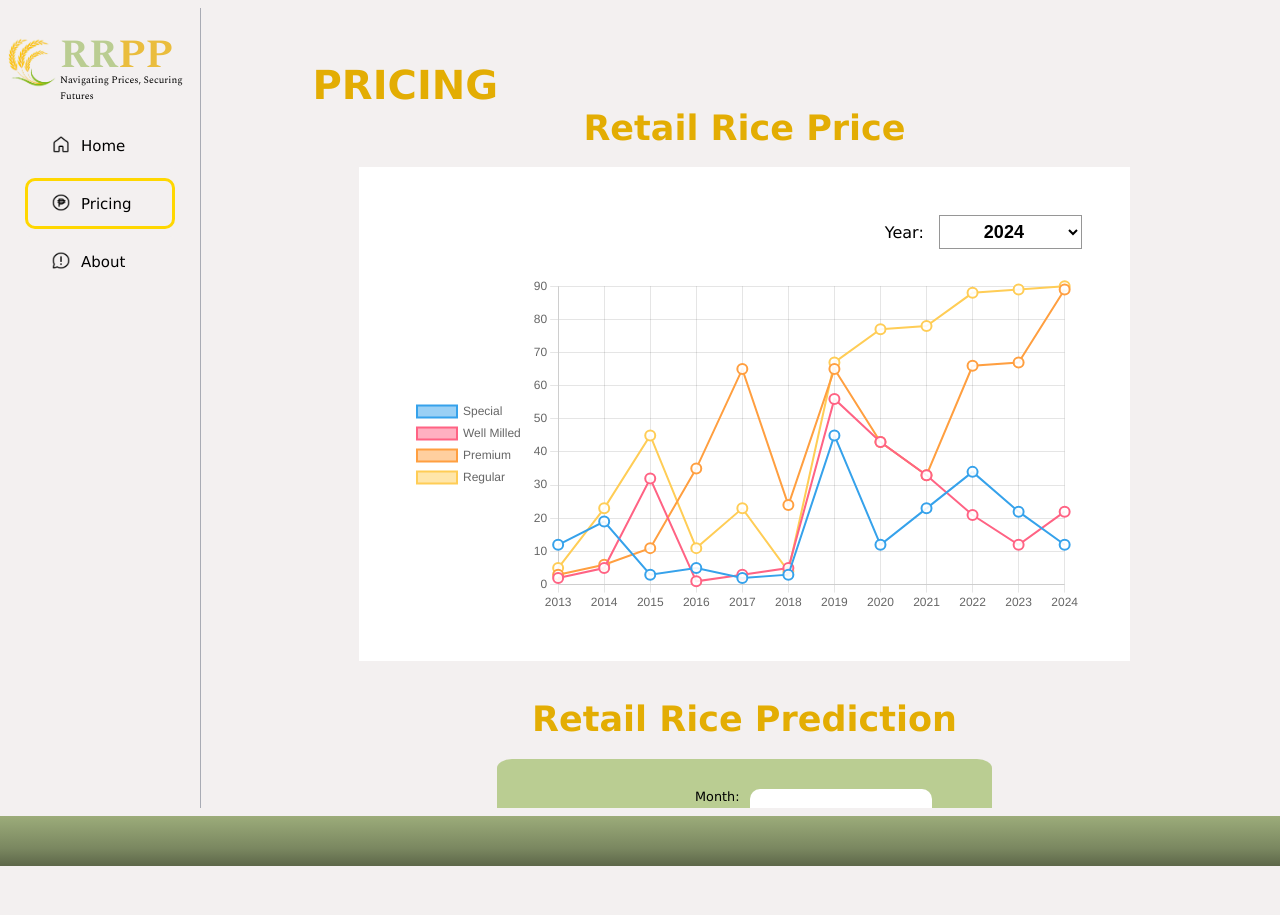
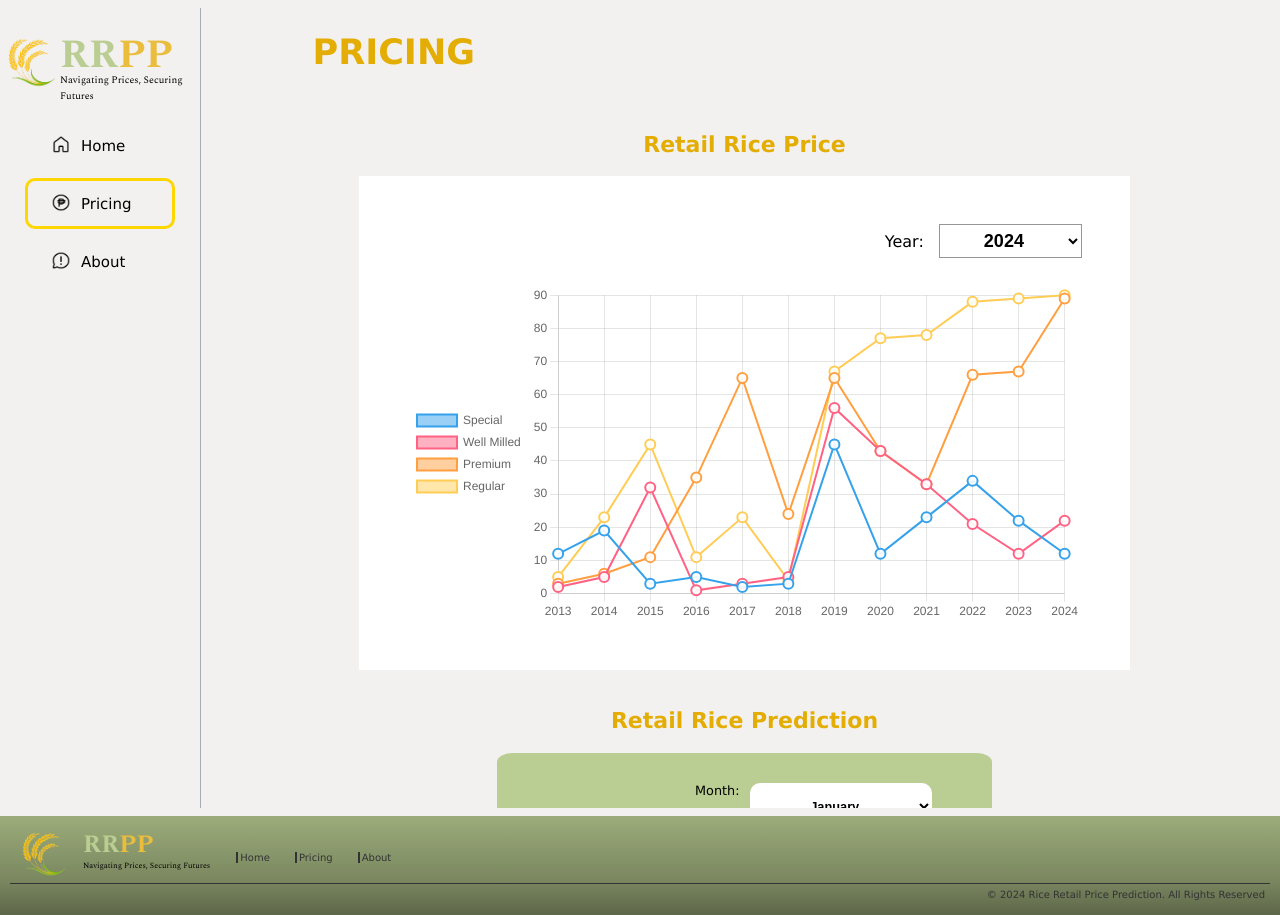
Before and after one commit to Kristel-Salazar/Rice-Price-Prediction, a website: page Pricing.html in a window 1280 px wide. Before the commit the page ends 866 px from the top, so only its background shows below. Drawn offline with nearby package versions, Linux system fonts and the light colour scheme.

Commit message:
fully functional footer for Home and Pricing page

```diff
--- a/Pricing.html
+++ b/Pricing.html
@@ -67,16 +67,16 @@
           </a>
         </nav>
       </div>
-      </div>
       <div class="body">
         <div class="main-content">
-
           <div class="content-wrapper">
-              <div id="pop-up"  style="display:none;" class="pop-up-container" >
+            <div id="pop-up" style="display: none" class="pop-up-container">
               <div class="pop-up-window">
                 <section class="pop-up-window-layout">
                   <div class="close-button-container">
-                      <button class="close-button" onclick='hideDiv()'>&#x2715;</button>
+                    <button class="close-button" onclick="hideDiv()">
+                      &#x2715;
+                    </button>
                   </div>
                   <div class="pop-up-Header">
                     <h1>Predicted Retail Price</h1>
@@ -88,19 +88,20 @@
                     <div class="container">December</div>
                   </div>
                   <div class="pop-up-Year">
-                      <p>Year: </p>
+                    <p>Year:</p>
                   </div>
                   <div class="pop-up-Year-item">
                     <div class="container">2024</div>
                   </div>
                   <div class="pop-up-RiceType">
-                      <p>Rice Type: </p>
+                    <p>Rice Type:</p>
                   </div>
                   <div class="pop-up-RiceType-item">
                     <div class="container">Premium</div>
                   </div>
                   <div class="pop-up-RetailPrice">
-                      <p>Retail Price (per/kg): </p><br>
+                    <p>Retail Price (per/kg):</p>
+                    <br />
                   </div>
                   <div class="pop-up-RetailPrice--item">
                     <div class="container">50.00</div>
@@ -131,7 +132,7 @@
                 <h2>Retail Rice Prediction</h2>
                 <div class="retail-rice-prediction-container">
                   <section class="retail-rice-prediction-layout">
-                          <div class="month-text"><p>Month: </p></div>
+                    <div class="month-text"><p>Month:</p></div>
                     <div class="month-item">
                       <select name="year-options" id="" class="start-year">
                         <option value="2024">January</option>
@@ -147,7 +148,7 @@
                         <option value="2021">December</option>
                       </select>
                     </div>
-                          <div class="ricetype-text"><p>Rice Type: </p></div>
+                    <div class="ricetype-text"><p>Rice Type:</p></div>
                     <div class="ricetype-item">
                       <select name="year-options" id="" class="start-year">
                         <option value="2024">Regular</option>
@@ -156,7 +157,7 @@
                         <option value="2021">Special</option>
                       </select>
                     </div>
-                          <div class="season-text"><p>Year: </p></div>
+                    <div class="season-text"><p>Year:</p></div>
                     <div class="season-item">
                       <select name="year-options" id="" class="start-year">
                         <option value="2024">2024</option>
@@ -164,7 +165,13 @@
                       </select>
                     </div>
                     <div class="prediction-button">
-                            <input type="button" name="answer" value="Predict" class="predict-button" onclick="showDiv()" />
+                      <input
+                        type="button"
+                        name="answer"
+                        value="Predict"
+                        class="predict-button"
+                        onclick="showDiv()"
+                      />
                     </div>
                   </section>
                 </div>
@@ -174,7 +181,38 @@
         </div>
       </div>
       <div class="footer">
-        <div class="footer-container"></div>
+        <div class="footer-container">
+          <section class="footer-layout">
+            <div>
+              <section class="layout">
+                <div class="logo">
+                  <img src="./img/logo.png" class="img_logo" />
+                </div>
+                <div class="logo-text-container">
+                  <div class="text-logo">
+                    <span style="color: #bacd92">RR</span
+                    ><span style="color: #eabd3d">PP</span>
+                  </div>
+                </div>
+                <div class="subtitle-container">
+                  <div class="text-content">
+                    <div class="subtitle">
+                      Navigating Prices, Securing Futures
+                    </div>
+                  </div>
+                </div>
+              </section>
+            </div>
+            <div class="grow1">
+              <a href="./index.html">Home</a>
+              <a href="./Pricing.html">Pricing</a>
+              <a href="./About.html">About</a>
+            </div>
+          </section>
+          <div class="footer-copyright">
+            <p>© 2024 Rice Retail Price Prediction. All Rights Reserved</p>
+          </div>
+        </div>
       </div>
     </section>
     <script>
@@ -195,62 +233,78 @@
       });
 
       // chart script
-const ctx = document.getElementById('retail-price-chart');
+      const ctx = document.getElementById("retail-price-chart");
 
       new Chart(ctx, {
-  type: 'line',
+        type: "line",
         data: {
-    labels: ['2013', '2014', '2015', '2016', '2017', '2018', '2019', '2020', '2021', '2022', '2023', '2024'],
-    datasets: [{
-      label: 'Special',
+          labels: [
+            "2013",
+            "2014",
+            "2015",
+            "2016",
+            "2017",
+            "2018",
+            "2019",
+            "2020",
+            "2021",
+            "2022",
+            "2023",
+            "2024",
+          ],
+          datasets: [
+            {
+              label: "Special",
               data: [12, 19, 3, 5, 2, 3, 45, 12, 23, 34, 22, 12],
               borderWidth: 2,
-      pointBackgroundColor: 'rgba(255,255,255, 0.9)',
-      radius: 5
-    }, {
-      label: 'Well Milled',
+              pointBackgroundColor: "rgba(255,255,255, 0.9)",
+              radius: 5,
+            },
+            {
+              label: "Well Milled",
               data: [2, 5, 32, 1, 3, 5, 56, 43, 33, 21, 12, 22],
               borderWidth: 2,
-      pointBackgroundColor: 'rgba(255,255,255, 0.9)',
-      radius: 5
-
-    }, {
-      label: 'Premium',
-      data: [3, 6, 11, 35, 65, 24, 65, 43, 33, 66, 67,89],
+              pointBackgroundColor: "rgba(255,255,255, 0.9)",
+              radius: 5,
+            },
+            {
+              label: "Premium",
+              data: [3, 6, 11, 35, 65, 24, 65, 43, 33, 66, 67, 89],
               borderWidth: 2,
-      pointBackgroundColor: 'rgba(255,255,255, 0.9)',
-      radius: 5
-
-    }, {
-      label: 'Regular',
+              pointBackgroundColor: "rgba(255,255,255, 0.9)",
+              radius: 5,
+            },
+            {
+              label: "Regular",
               data: [5, 23, 45, 11, 23, 4, 67, 77, 78, 88, 89, 90],
               borderWidth: 2,
-      pointBackgroundColor: 'rgba(255,255,255, 0.9)',
-      radius: 5
-
-    }]
+              pointBackgroundColor: "rgba(255,255,255, 0.9)",
+              radius: 5,
+            },
+          ],
         },
         options: {
-    plugins:{
+          plugins: {
             legend: {
-      position: 'left'
-    }},
+              position: "left",
+            },
+          },
           scales: {
             y: {
-        beginAtZero: true
-      }
+              beginAtZero: true,
             },
-  }
+          },
+        },
       });
 
       // showing pop-up window
       function showDiv() {
-   document.getElementById('pop-up').style.display = "block";
+        document.getElementById("pop-up").style.display = "block";
       }
 
       // showing pop-up window
       function hideDiv() {
-   document.getElementById('pop-up').style.display = "None";
+        document.getElementById("pop-up").style.display = "None";
       }
     </script>
   </body>
--- a/css/home.css
+++ b/css/home.css
@@ -223,7 +223,7 @@ body {
 .header-container h1 {
   text-align: center;
   margin-bottom: 40px;
-  font-size: 40px;
+  font-size: 35px;
   color: #e3ad03;
 }
 .container1 {
@@ -242,6 +242,9 @@ body {
   grid-area: header2-container;
   padding-top: 18px;
   padding-bottom: 10px;
+}
+.header2-container h1 {
+  font-size: 22px;
 }
 .graph {
   grid-area: graph;
@@ -355,7 +358,8 @@ select {
 
 /* FOOTER CONTAINER AND ITS CONTENTS */
 .footer-container {
-  width: 100%;
+  width: inherit;
+  padding: 10px;
   background: rgb(93, 103, 73);
   background: linear-gradient(
     0deg,
@@ -363,7 +367,96 @@ select {
     rgba(122, 135, 96, 1) 35%,
     rgba(156, 172, 122, 1) 100%
   );
-  height: 50px;
+  max-height: fit-content;
+}
+
+.footer-layout {
+  width: 100%;
+
+  display: flex;
+  gap: 16px;
+}
+
+.grow1 {
+  flex-grow: 1;
+  padding-top: 20px;
+}
+/* LOGO AND ITS TEXTS */
+
+/* footer logo layout */
+.footer-layout .layout {
+  width: 100%;
+
+  display: grid;
+  grid:
+    "logo logo-text-container" 0.1fr
+    "logo subtitle-container" 0.3fr
+    / 0.1fr 1fr;
+  gap: 8px;
+}
+
+.footer-layout .logo {
+  grid-area: logo;
+  padding: 5px;
+}
+.footer-layout .logo-text-container {
+  grid-area: logo-text-container;
+}
+.footer-layout .subtitle-container {
+  grid-area: subtitle-container;
+}
+/* footer logo layout ends */
+
+.footer-layout .menu .logo-container {
+  max-width: fit-content;
+  height: 14%;
+  display: flex;
+  align-items: center;
+}
+
+.footer-layout .img_logo {
+  max-width: 55px;
+}
+.footer-layout .logo-text-container .text-logo span {
+  font-size: 25px;
+  font-weight: 700;
+  display: inline-block;
+  font-family: Spectral;
+}
+.footer-layout .text-content {
+  font-family: "Spectral", serif;
+  font-size: 20px;
+  display: flex;
+  flex-direction: column;
+  justify-content: center;
+}
+
+.footer-layout .subtitle {
+  margin-top: -10%;
+  font-family: "Spectral", serif;
+  font-weight: bolder;
+  font-size: 8px;
+  color: #000000;
+}
+/* LOGO ENDS */
+.footer-layout .grow1 a {
+  margin: 0 10px; /* Add spacing between links */
+  text-decoration: none;
+  color: #333;
+  transition: color 0.3s ease;
+  border-left: 2px solid #333;
+  padding-left: 2px;
+  font-size: 10px;
+}
+
+.footer-copyright {
+  padding: 5px;
+  text-align: end;
+  border-top: 1px solid #333;
+}
+.footer-copyright p {
+  font-size: 10px;
+  color: #333;
 }
 /* FOOTER CONTAINER AND ITS CONTENTS ENDS */
 
--- a/css/pricing.css
+++ b/css/pricing.css
@@ -177,15 +177,16 @@ body {
 .headline-container {
   text-align: center;
   margin-bottom: 2%;
-  font-size: 35px;
+  font-size: 22px;
   font-weight: bold;
   color: #e3ad03;
 }
 
 .retail-price-container h1 {
   margin-left: 50px;
-  margin-top: 0px;
-  font-size: 40px;
+  margin-top: -30px;
+  margin-bottom: 60px;
+  font-size: 35px;
   color: #e3ad03;
 }
 
@@ -207,7 +208,7 @@ body {
 h2 {
   margin: 20px;
   margin-top: 30px;
-  font-size: 35px;
+  font-size: 22px;
   color: #e3ad03;
   text-align: center;
 }
@@ -430,7 +431,8 @@ input {
 
 /* FOOTER CONTAINER AND ITS CONTENTS */
 .footer-container {
-  width: 100%;
+  width: inherit;
+  padding: 10px;
   background: rgb(93, 103, 73);
   background: linear-gradient(
     0deg,
@@ -438,7 +440,96 @@ input {
     rgba(122, 135, 96, 1) 35%,
     rgba(156, 172, 122, 1) 100%
   );
-  height: 50px;
+  max-height: fit-content;
+}
+
+.footer-layout {
+  width: 100%;
+
+  display: flex;
+  gap: 16px;
+}
+
+.grow1 {
+  flex-grow: 1;
+  padding-top: 20px;
+}
+/* LOGO AND ITS TEXTS */
+
+/* footer logo layout */
+.footer-layout .layout {
+  width: 100%;
+
+  display: grid;
+  grid:
+    "logo logo-text-container" 0.1fr
+    "logo subtitle-container" 0.3fr
+    / 0.1fr 1fr;
+  gap: 8px;
+}
+
+.footer-layout .logo {
+  grid-area: logo;
+  padding: 5px;
+}
+.footer-layout .logo-text-container {
+  grid-area: logo-text-container;
+}
+.footer-layout .subtitle-container {
+  grid-area: subtitle-container;
+}
+/* footer logo layout ends */
+
+.footer-layout .menu .logo-container {
+  max-width: fit-content;
+  height: 14%;
+  display: flex;
+  align-items: center;
+}
+
+.footer-layout .img_logo {
+  max-width: 55px;
+}
+.footer-layout .logo-text-container .text-logo span {
+  font-size: 25px;
+  font-weight: 700;
+  display: inline-block;
+  font-family: Spectral;
+}
+.footer-layout .text-content {
+  font-family: "Spectral", serif;
+  font-size: 20px;
+  display: flex;
+  flex-direction: column;
+  justify-content: center;
+}
+
+.footer-layout .subtitle {
+  margin-top: -10%;
+  font-family: "Spectral", serif;
+  font-weight: bolder;
+  font-size: 8px;
+  color: #000000;
+}
+/* LOGO ENDS */
+.footer-layout .grow1 a {
+  margin: 0 10px; /* Add spacing between links */
+  text-decoration: none;
+  color: #333;
+  transition: color 0.3s ease;
+  border-left: 2px solid #333;
+  padding-left: 2px;
+  font-size: 10px;
+}
+
+.footer-copyright {
+  padding: 5px;
+  text-align: end;
+  border-top: 1px solid #333;
+}
+.footer-copyright p {
+  font-size: 10px;
+  color: #333;
 }
 /* FOOTER CONTAINER AND ITS CONTENTS ENDS */
 
```
Also changed, not shown: index.html (+33 -2 lines). Lines whose indentation alone changed are shown as unchanged.
